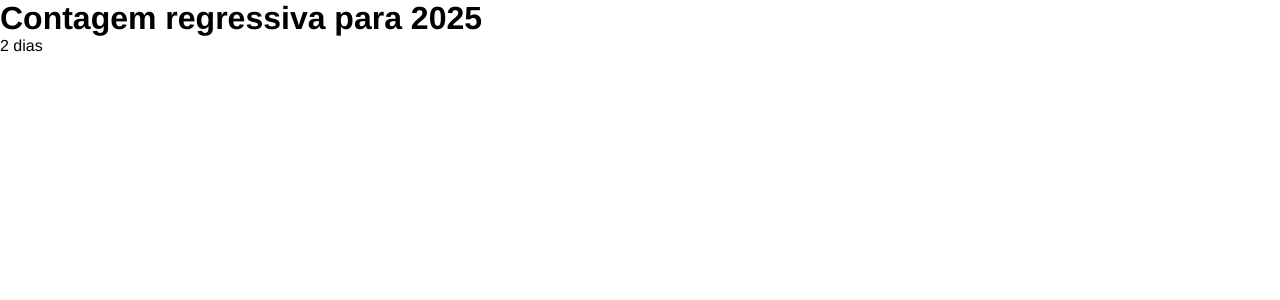
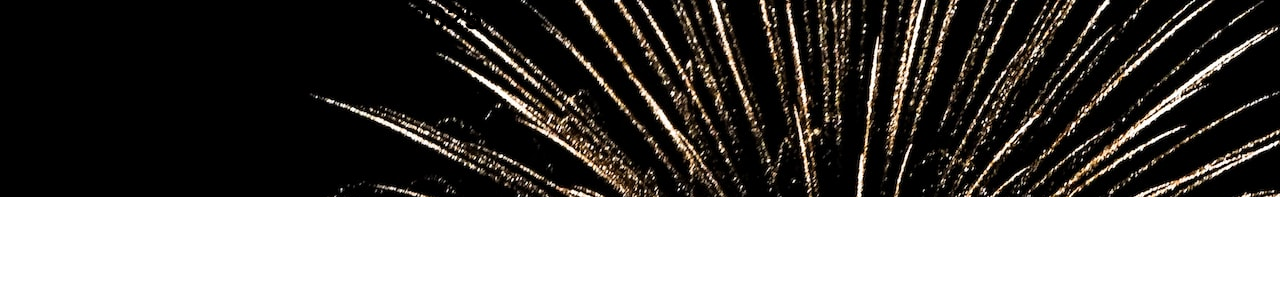
Before and after one commit to alexandrerogeriosn93/project-react-regressive-counter, a React (Vite) app: page /countdown in a window 1280 px wide. Shown: the top 300 px of the page. Built offline with nearby package versions, Linux system fonts and the light colour scheme.

Commit message:
feat: create component Counter

```diff
--- a/src/App.jsx
+++ b/src/App.jsx
@@ -1,13 +1,20 @@
+import Counter from "./components/Counter";
+import Title from "./components/Title";
+
+import NewYear from "./assets/newyear.jpg";
+
 import "./App.css";
-import Title from "./components/Title";
 
 function App() {
   return (
-    <div className="App">
+    <div className="App" style={{ backgroundImage: `url(${NewYear})` }}>
       <div className="container">
         <Title title="Contagem regressiva para 2025" />
         <div className="countdown-container">
-          <p>2 dias</p>
+          <Counter title="Dias" number={2} />
+          <Counter title="Horas" number={12} />
+          <Counter title="Minutos" number={30} />
+          <Counter title="Segundos" number={12} />
         </div>
       </div>
     </div>
--- /dev/null
+++ b/src/components/Counter.jsx
@@ -0,0 +1,10 @@
+const Counter = ({ title, number }) => {
+  return (
+    <div className="counter">
+      <div className="counter-number">{number}</div>
+      <h3 className="counter-text">{title}</h3>
+    </div>
+  );
+};
+
+export default Counter;
```
